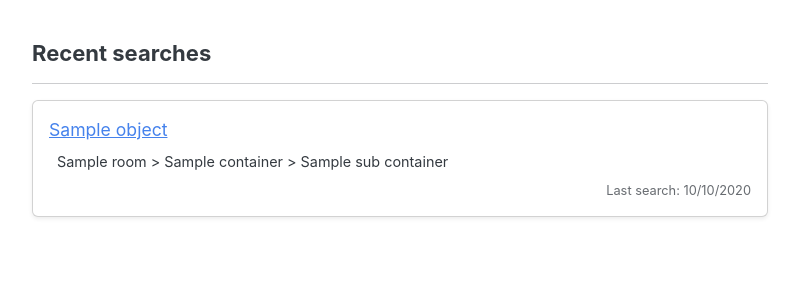
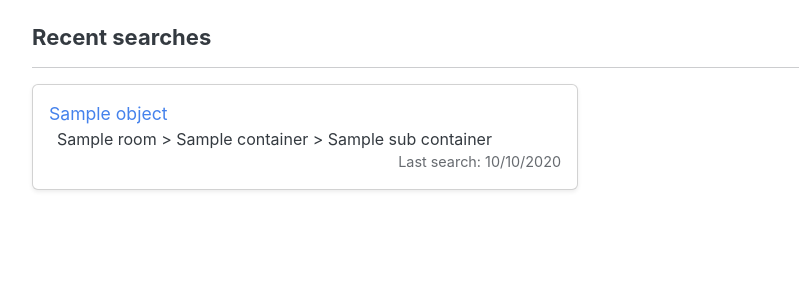
Before and after one commit to samir04m/BuscadorObjetos, a Django app: template templates/main/mysearches.html in a window 1280 px wide. Shown: the part 60-360 px from the top of the page, without its empty margins (50-849 px from the left). Run offline with Django 4.2, Linux system fonts and the light colour scheme; the template is opened without the code that fills it: most values are stand-ins (such as "Sample title", 1, 10 or a date in 2020); some libraries are stand-ins or nearby versions.

Commit message:
Mejoras visuales

```diff
--- a/myadmin/views.py
+++ b/myadmin/views.py
@@ -23,7 +23,7 @@ def AdminSubContainer(request, id):
     else:
         objects = subContainer.object_set.filter(public=1)
     context = { 'subContainer':subContainer, 'objects':objects }
-    return render(request, 'admin/adminSubContainer.html', context)
+    return render(request, 'admin/adminSubcontainer.html', context)
 
 @login_required
 def CreateObject(request):
--- a/templates/main/home.html
+++ b/templates/main/home.html
@@ -18,9 +18,9 @@
                 <!-- <p>{{ results|length }} objects found</p> -->
                 <div class="row">
                     {% for r in results %}
-                    <div class="col-lg-7">
+                    <div class="col-lg-6">
                         <div class="card mb-3 shadow-sm">
-                            <div class="card-body pt-1 pb-3 px-3">
+                            <div class="card-body pb-3 px-3">
                                 <a href="{% url 'main:details' r.id %}" class="fs-5" style="text-decoration: none;">
                                     {% if request.user.is_superuser and not r.public %}
                                         <i class="fa-light fa-lock-keyhole"></i>
--- a/templates/main/mysearches.html
+++ b/templates/main/mysearches.html
@@ -3,21 +3,22 @@
 {% block title %}Mis Busquedas{% endblock %}
 
 {% block content %}
-    <div class="container mt-3">
-        <div class="row">
-            <div class="col-sm-12 col-lg-8">
-                {% if page_obj %}
+    <div class="container">
         <h5><i class="fa-light fa-clock-rotate-left"></i> Recent searches</h5>
         <hr>
+        <div class="row">
+            {% if page_obj %}
                 {% for search in page_obj %}
+                    <div class="col-lg-6">
                         <div class="card mb-3 shadow-sm animate__animated animate__fadeInUp">
                             <div class="card-body">
-                                <a href="{% url 'main:details' search.object.id %}">{{ search.object.name }}</a> <br>
-                                <div class="p-2" style="font-size: 0.9rem;">
+                                <a href="{% url 'main:details' search.object.id %}" style="text-decoration: none;">{{ search.object.name }}</a> <br>
+                                <div class="px-2" style="font-size: 1rem;">
                                     {{ search.object.subContainer.container.room.name }} > {{  search.object.subContainer.container.name }} > {{  search.object.subContainer.name }}
                                 </div>
-                                <div class="text-muted float-end" style="font-size: 0.8rem;">
+                                <div class="text-muted float-end" style="font-size: 0.9rem;">
                                     Last search: {{ search.last_seen|date:'d/m/Y' }}
+                                </div>
                             </div>
                         </div>
                     </div>
@@ -58,5 +59,4 @@
             {% endif %}
         </div>
     </div>
-    </div>
 {% endblock %}
```
Lines whose indentation alone changed are shown as unchanged.
